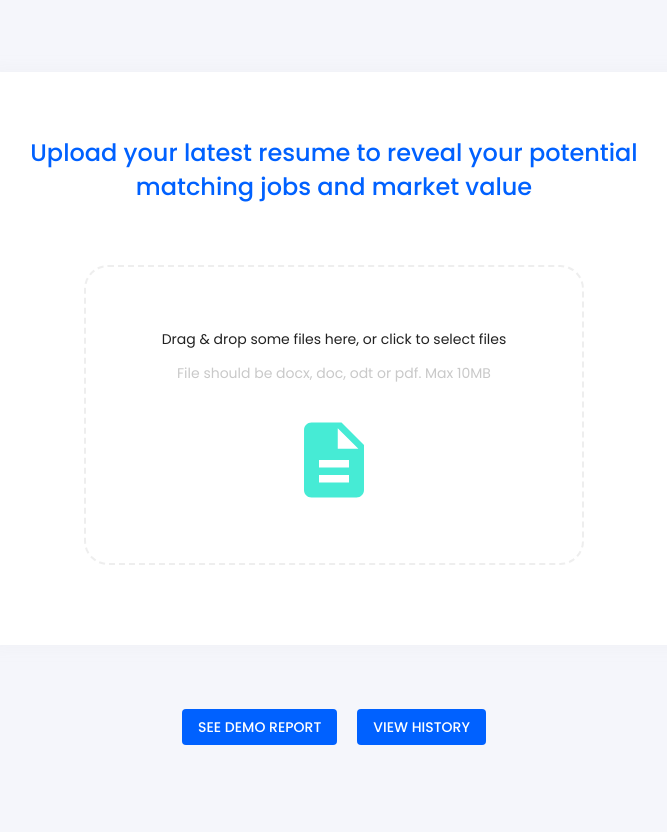
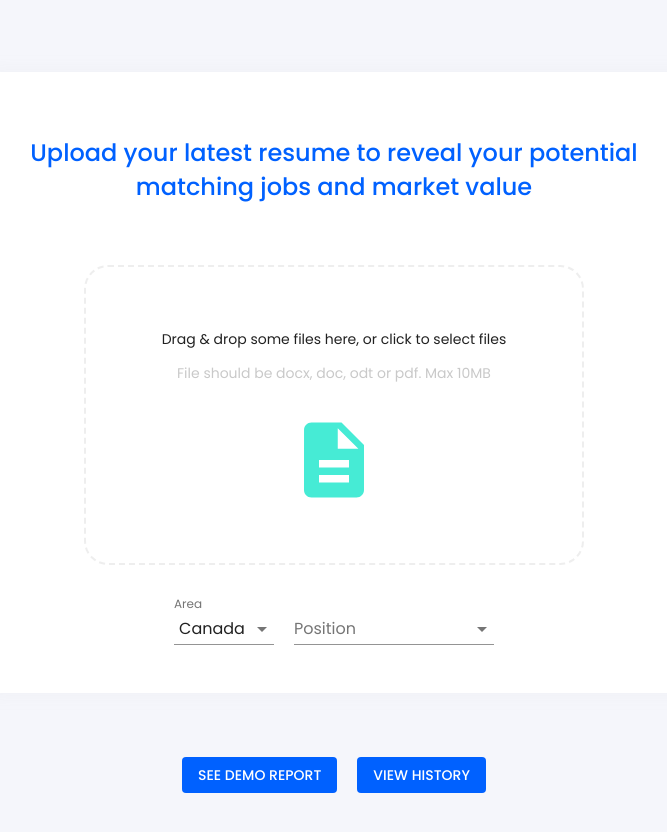
Before and after one commit to takeramagan/Smart-Match, a Next.js app: page /report in a window 1280 px wide. Shown: the top 832 px of the page, without its empty margins (306-973 px from the left). Before the commit the page ends 809 px from the top, so only its background shows below. Built offline with nearby package versions, Linux system fonts and the light colour scheme.

Commit message:
feat request params add area position

```diff
--- a/src/pages/report.js
+++ b/src/pages/report.js
@@ -1,5 +1,5 @@
 import { useCallback, useEffect, useState } from 'react'
-import { Box, Button, Container, Grid, LinearProgress, Link } from '@material-ui/core'
+import { Box, Button, Container, Grid, LinearProgress, Select, FormControl, InputLabel, MenuItem} from '@material-ui/core'
 import ArrowBackOutlinedIcon from '@material-ui/icons/ArrowBackOutlined';
 
 import { Header } from '../components/Header'
@@ -35,6 +35,17 @@ function FileDropzone (props) {
   const userId = params.id
   const lang = params.lang?.toLowerCase() //get language
 
+  //add selector
+  const [area, setArea] = useState('Canada')
+  const handleAreaChange = (event) => {
+    setArea(event.target.value)
+  }
+
+  const [position, setPosition] = useState('')
+  const handlePositionChange = (event) => {
+    setPosition(event.target.value)
+  }
+
   const { t } = useTranslation()
   useEffect(() =>{
     if(lang && ['en', 'cn'].includes(lang)){
@@ -44,7 +55,7 @@ function FileDropzone (props) {
   useEffect(() => {
     if (acceptedFiles.length) {
       setLoading(true)
-      fetchReport(acceptedFiles, userId).then((res) => {
+      fetchReport(acceptedFiles, {id:userId, area, position}).then((res) => {
         console.log('res: ', res)
         if (res.error) {
           setError(res.error)
@@ -88,7 +99,7 @@ function FileDropzone (props) {
       }}
     >
       <Section>
-        <Box style={{ borderRadius: '24px' }} p={8} {...getRootProps({ className: 'dropzone' })}>
+        <Box style={{ borderRadius: '24px' }} pt={8} pl={8} pr={8} pb={2} {...getRootProps({ className: 'dropzone' })}>
           <Box style={{ color: 'rgba(0, 97, 255, 1)', fontSize: '24px', fontWeight: '500' }}>
             {loading ? t("report.analyzing_title") : t("report.upload_text")}
             {/* {loading ? t("report.analyzing_title") : t("report.upload_title")} */}
@@ -147,13 +158,37 @@ function FileDropzone (props) {
             </Box>
           )}
         </Box>
+        <Box pb={6}>
+          <FormControl style={{width:100, backgroundColor:'white', marginRight:20}} >
+          <InputLabel id="area">Area</InputLabel>
+          <Select
+            value={area}
+            onChange={handleAreaChange}
+          >
+            <MenuItem value='China'>China</MenuItem>
+            <MenuItem value='Canada'>Canada</MenuItem>
+            <MenuItem value='USA'>USA</MenuItem>
+          </Select>
+          </FormControl>
+          <FormControl style={{width:200, backgroundColor:'white'}}>
+          <InputLabel id="area">Position</InputLabel>
+          <Select
+            value={position}
+            onChange={handlePositionChange}
+          >
+            <MenuItem value='China'>DevOPs</MenuItem>
+            <MenuItem value='Canada'>Frontend Developer</MenuItem>
+            <MenuItem value='USA'>Backend Developer</MenuItem>
+          </Select>
+          </FormControl>
+        </Box>
       </Section>
     </Box>
   )
 }
 
-const fetchReport = (files, id) => {
-  return fetchMarketValue(files[0], id)
+const fetchReport = (files, params) => {
+  return fetchMarketValue(files[0], params)
 }
 
 
--- a/src/services/market-value.js
+++ b/src/services/market-value.js
@@ -1,6 +1,6 @@
 /* global fetch, FormData */
 
-export const fetchMarketValue = (file, id) => {
+export const fetchMarketValue = (file, params) => {
   const url = 'https://api.metisign.com/koios/v1/market_value/'
 
   const myHeaders = new Headers()
@@ -9,7 +9,8 @@ export const fetchMarketValue = (file, id) => {
 
   const formdata = new FormData()
   formdata.append('resume_file', file, file.name)
-  formdata.append('id', id)
+
+  Object.entries(params).forEach(([key, value]) => formdata.append(key, value))
 
   const requestOptions = {
     method: 'POST',
```
